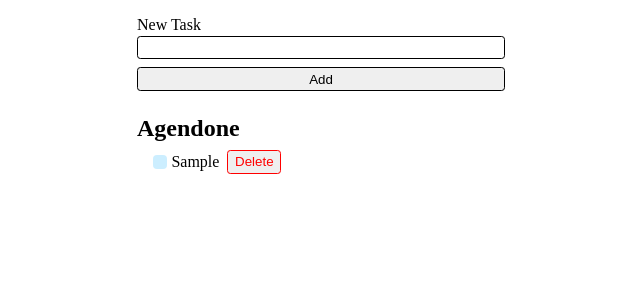
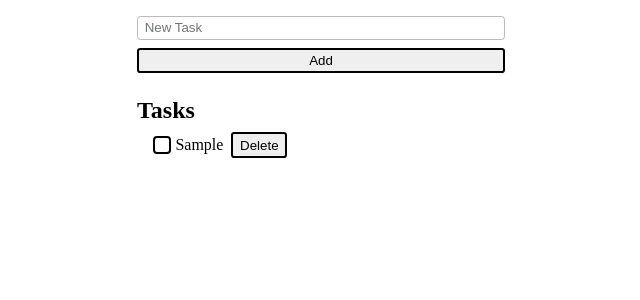
Before and after one commit to gulfaniputra/agendone-app, a React (Vite) app: page / in a window 1280 px wide. Both pictures are taken after typing "Sample" into the empty fields and a click on the button "Add". Shown: the top 300 px of the page, without its empty margins (319-959 px from the left). Built offline with nearby package versions, Linux system fonts and the light colour scheme.

Commit message:
Fix layout & colors

```diff
--- a/src/App.jsx
+++ b/src/App.jsx
@@ -36,7 +36,7 @@ export default function App() {
   return (
     <>
       <NewTodoForm onSubmit={addTodo} />
-      <h1 className="header">Agendone</h1>
+      <h1 className="header">Tasks</h1>
       <TodoList todos={todos} toggleTodo={toggleTodo} deleteTodo={deleteTodo} />
     </>
   );
--- a/src/NewTodoForm.jsx
+++ b/src/NewTodoForm.jsx
@@ -16,11 +16,11 @@ export function NewTodoForm({ onSubmit }) {
   return (
     <form onSubmit={handleSubmit} className="new-item-form">
       <div className="form-row">
-        <label htmlFor="item">New Task</label>
         <input
           value={newItem}
           onChange={(e) => setNewItem(e.target.value)}
           type="text"
+          placeholder="New Task"
           id="item"
         />
       </div>
--- a/src/TodoList.jsx
+++ b/src/TodoList.jsx
@@ -3,7 +3,7 @@ import { TodoItem } from "./TodoItem";
 export function TodoList({ todos, toggleTodo, deleteTodo }) {
   return (
     <ul className="list">
-      {todos.length === 0 && "No Tasks"}
+      {todos.length === 0 && "No Task"}
       {todos.map((todo) => {
         return (
           <TodoItem
--- a/src/styles.css
+++ b/src/styles.css
@@ -21,7 +21,7 @@ body {
 }
 
 .btn {
-  border: 1px solid black;
+  border: 2px solid black;
   color: black;
   padding: 0.25em 0.5em;
   border-radius: 0.25em;
@@ -36,27 +36,27 @@ body {
 }
 
 .btn.btn-danger {
-  border: 1px solid red;
-  color: red;
+  border: 2px solid black;
+  color: black;
 }
 
 .btn.btn-danger:hover,
 .btn.btn-danger:focus-visible {
+  border: 2px solid red;
   background: red;
   color: white;
 }
 
 .new-item-form input {
   outline: none;
-  border: 1px solid black;
-  background: g;
+  border: 1px solid rgb(192, 185, 185);
   border-radius: 0.25em;
   padding: 0.25em 0.5em;
   color: black;
 }
 
 .new-item-form input:focus {
-  border: 1px solid rgb(196, 196, 196);
+  border: 2px solid black;
 }
 
 .header {
@@ -70,10 +70,6 @@ body {
   padding: 0;
   margin-left: 1rem;
   list-style: none;
-}
-
-.list li:has(input:checked) label {
-  color: hsl(200, 20%, 40%);
 }
 
 .list {
@@ -95,10 +91,6 @@ body {
   align-items: center;
 }
 
-.list li:has(input:focus-visible) label {
-  outline: 1px solid blue;
-}
-
 .list li input {
   outline: none;
   width: 0;
@@ -113,7 +105,7 @@ body {
   display: block;
   width: 0.9rem;
   height: 0.9rem;
-  background: hsl(200, 100%, 90%);
+  border: 2px solid black;
   border-radius: 0.25em;
   display: flex;
   justify-content: center;
@@ -121,7 +113,7 @@ body {
 }
 
 .list li label:hover::before {
-  background: hsl(200, 100%, 80%);
+  background: hsl(200, 100%, 40%);
 }
 
 .list li:has(input:checked) label::before {
```
